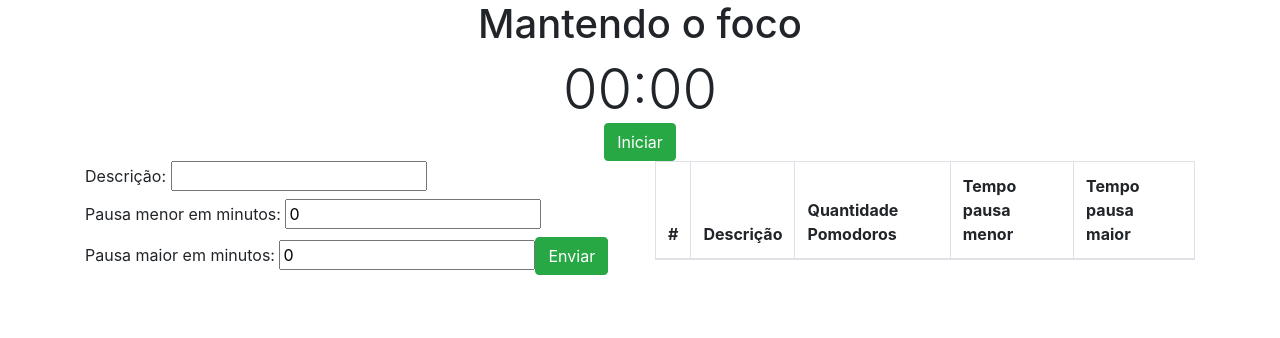
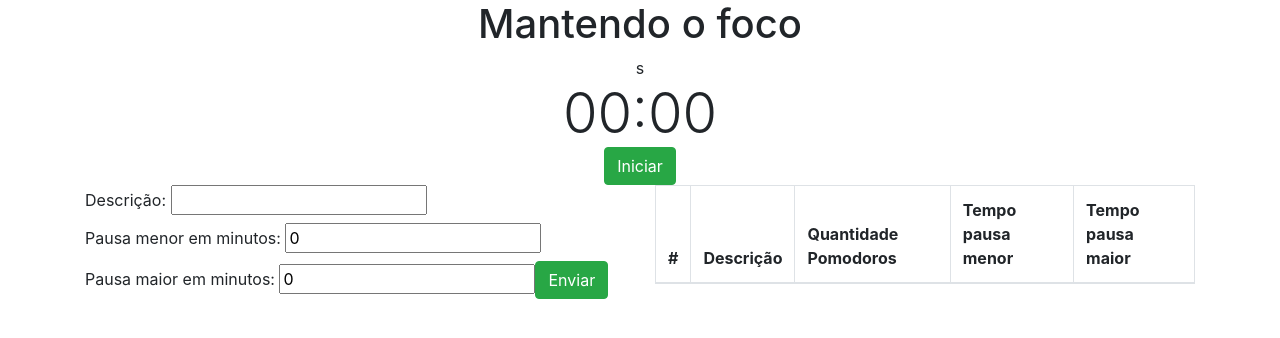
Before and after one commit to leonardosouzafaria/mantendo-o-foco, an Angular app: page / in a window 1280 px wide. Shown: the top 338 px of the page. Built offline with nearby package versions, Linux system fonts and the light colour scheme.

Commit message:
commit teste

```diff
--- a/src/app/components/cronometro/cronometro/cronometro.component.html
+++ b/src/app/components/cronometro/cronometro/cronometro.component.html
@@ -1,4 +1,5 @@
 <div class="text-center">
+  s
   <span class="d-block display-4">
     <span class=" minutos " #minuto>{{minutos}}</span>:<span class="segundos" #segundo>{{segundos}}</span>
   </span>
```
